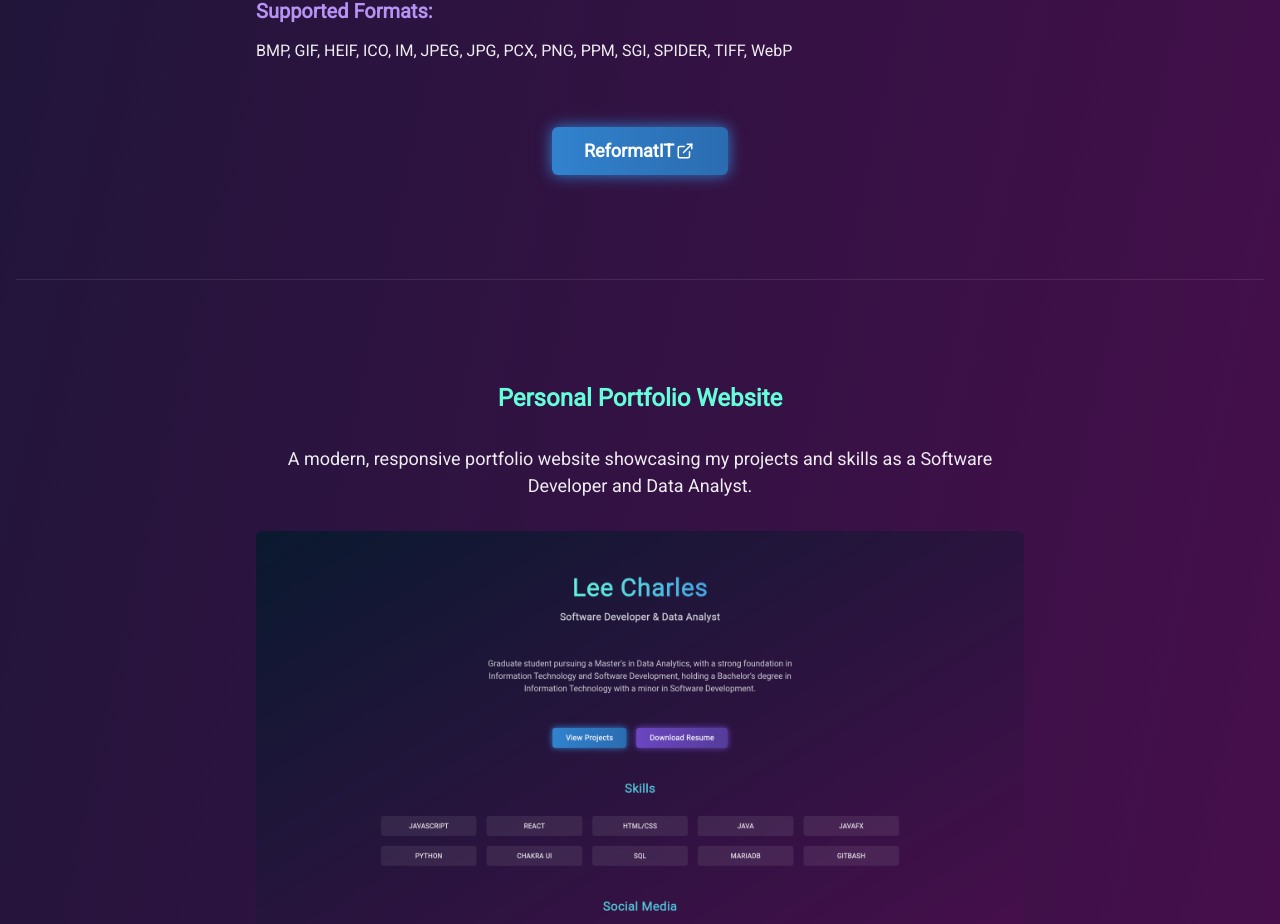
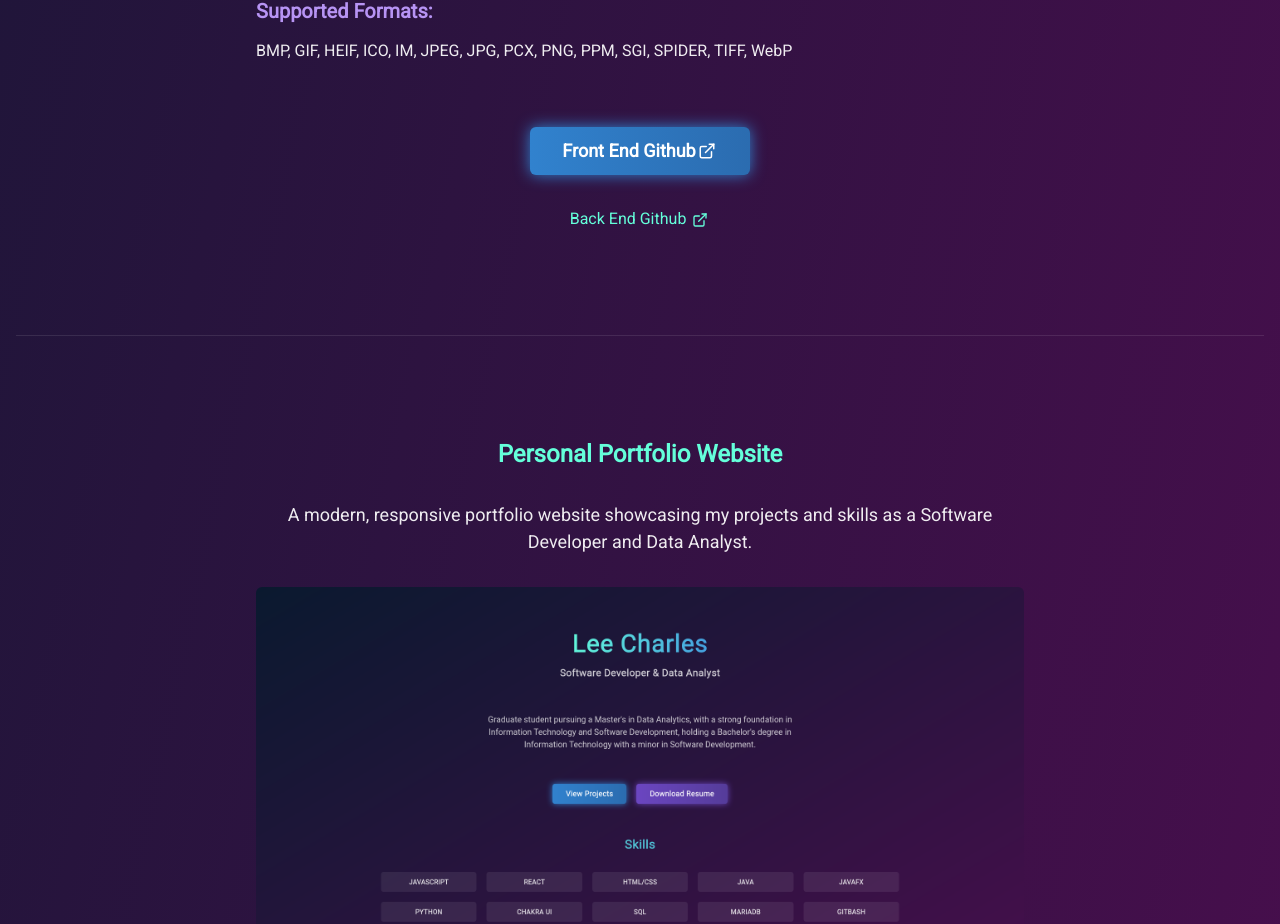
Before and after one commit to lee-cha-dev/portfolio-site, a React (Create React App) app: page /projects in a window 1280 px wide. Shown: the part 4218-5142 px from the top of the page. Built offline with nearby package versions, Linux system fonts and the light colour scheme.

Commit message:
Addressed spacing on the back button on Projects page. Updated projects information to reflect a now public repo.

```diff
--- a/src/pages/Projects.jsx
+++ b/src/pages/Projects.jsx
@@ -64,7 +64,7 @@ const Projects = () => {
     return (
         <Box bgGradient={bgGradient} minHeight="100vh" color={textColor} paddingBottom={8} overflow="hidden">
 
-            <Box position="absolute" top="4" left="1" zIndex="10">
+            <Box position="absolute" top="4" left="4" zIndex="10">
                 <RouterLink to="/">
                     <Button
                         leftIcon={<ChevronLeftIcon />}
@@ -185,12 +185,16 @@ const Projects = () => {
                             and user-friendly interface for image processing tasks.
                         "
                         projectLink="https://www.reformatit.com"
-                        projectLinkName="ReformatIT"
+                        projectLinkName="Front End Github"
                         buttonStyle={blueGlowStyles}
                         supportedFormats={[
                             "BMP", "GIF", "HEIF", "ICO", "IM", "JPEG", "JPG", "PCX",
                             "PNG", "PPM", "SGI", "SPIDER", "TIFF", "WebP"
                         ]}
+                        additionalLink={{
+                            url: "https://github.com/lee-cha-dev/reformatit-backend",
+                            text: "Back End Github"
+                        }}
                     />
                     <Divider my={10} borderColor="whiteAlpha.300" />
 
```
Also changed, not shown: 1 other file (tests, documents, lock files or other folders).
